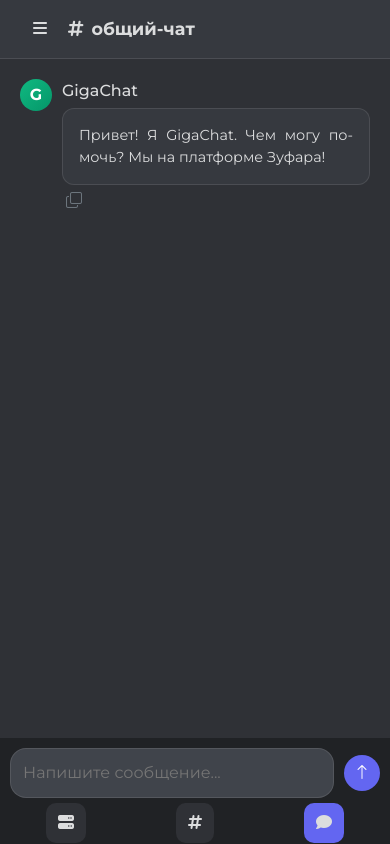
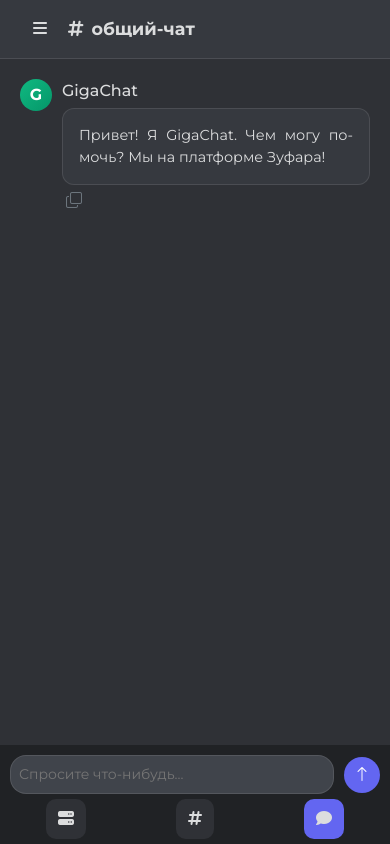
Before and after one commit to shzuzu/chat-w-ai, a plain HTML site: page static/index.html in a window 390 px wide. Drawn offline with nearby package versions, Linux system fonts and the light colour scheme.

Commit message:
add: improve ui

```diff
--- a/static/index.html
+++ b/static/index.html
@@ -222,7 +222,7 @@
                                 type="text"
                                 class="chat-input"
                                 id="message-input"
-                                placeholder="Напишите сообщение..."
+                                placeholder="Спросите что-нибудь..."
                                 autocomplete="on"
                             />
                             <div class="send-button" id="send-button">
--- a/static/style.css
+++ b/static/style.css
@@ -365,6 +365,7 @@ body {
     padding: 8px 12px;
     border-radius: 25%;
     margin: 0 5px;
+    margin-bottom: 4px;
 }
 
 .nav-btn.active {
@@ -496,7 +497,7 @@ body {
         padding-left: 10px;
         padding-right: 10px;
         position: fixed;
-        bottom: 41px; /* Высота mobile-nav + отступ */
+        bottom: 45px; /* Высота mobile-nav + отступ */
         left: 0;
         right: 0;
         background-color: var(--discord-darkest);
@@ -609,11 +610,11 @@ body {
     }
 }
 .chat-input {
+    font-size: 14px;
     border: 1px solid var(--border-color, #ccc);
     background-color: #40444b;
     border-radius: 16px !important;
     color: white;
-    padding: 12px;
     width: 100%;
     margin-right: 10px;
     font-family: "Montserrat", sans-serif;
```
